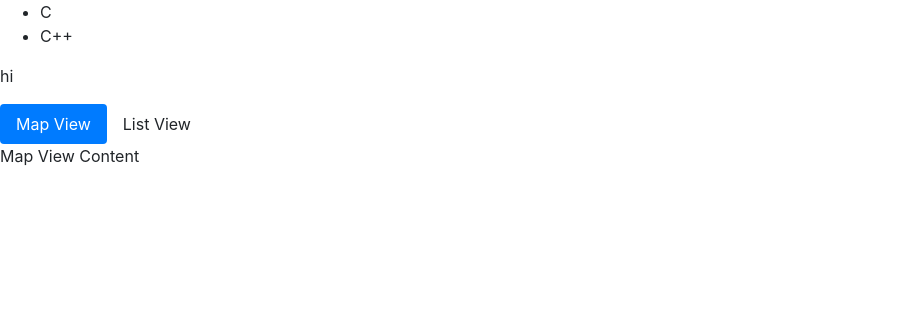
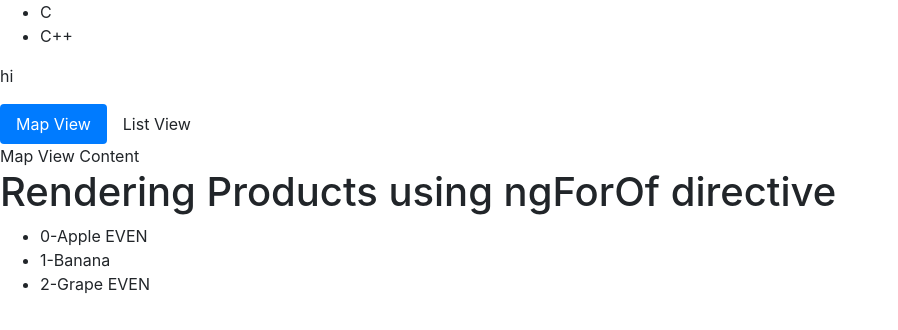
Before and after one commit to deepakkumar07-debug/angular-directives-learning, an Angular app: page / in a window 1280 px wide. Shown: the top 330 px of the page, without its empty margins (0-898 px from the left). Built offline with nearby package versions, Linux system fonts and the light colour scheme.

Commit message:
ngFor directive

```diff
--- a/src/app/app.component.html
+++ b/src/app/app.component.html
@@ -60,3 +60,9 @@ no courses
   <div *ngSwitchCase="'list'">List View Content</div>
   <div *ngSwitchDefault>something went wrong</div>
 </div>
+<h1>Rendering Products using ngForOf directive</h1>
+<ul>
+  <li *ngFor="let product of products;index as i even as isEven">
+    {{i}}-{{product.name}} <span *ngIf='isEven'>EVEN</span>
+  </li>
+</ul>
--- a/src/app/app.component.ts
+++ b/src/app/app.component.ts
@@ -9,5 +9,10 @@ export class AppComponent {
   courses=["C","C++"];
   // courses=[];
   viewMode="map";
+  products=[
+    {id:1,name:'Apple'},
+    {id:2,name:'Banana'},
+    {id:3,name:'Grape'}
+  ]
   title = 'angular-directives-learning';
 }
```
Also changed, not shown: 1 other file (tests, documents, lock files or other folders).
